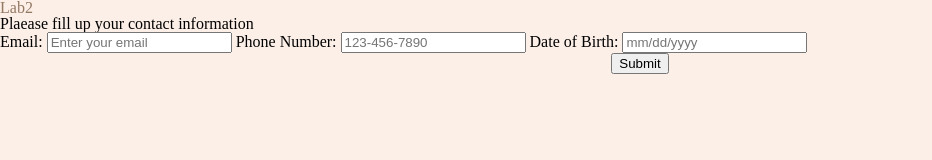
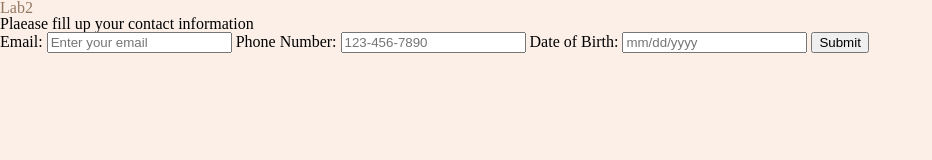
Before and after one commit to itmd362yh/lab2, a plain HTML site: page index.html in a window 1280 px wide. Shown: the whole page, without its empty margins (0-932 px from the left). Drawn offline with Linux system fonts and the light colour scheme.

Commit message:
Update index.html

```diff
--- a/index.html
+++ b/index.html
@@ -23,7 +23,7 @@
       <label for = "birthday">Date of Birth:</label>
       <input type="text" name="dob" placeholder="mm/dd/yyyy">
 
-      <center><input type="submit" value="Submit"></center>
+      <input type="submit" value="Submit">
     </fieldset>
   </form>
 </body>
```
